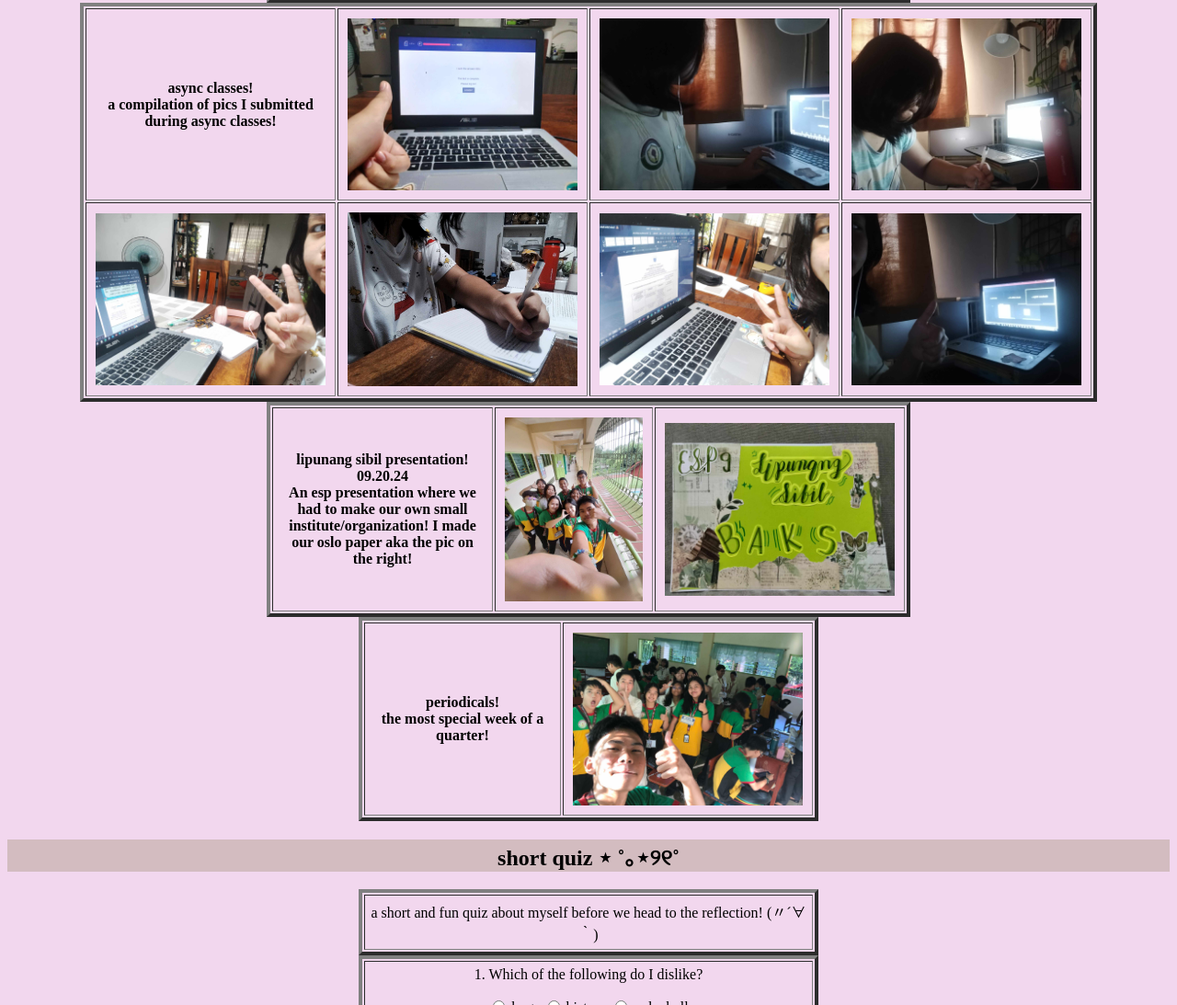
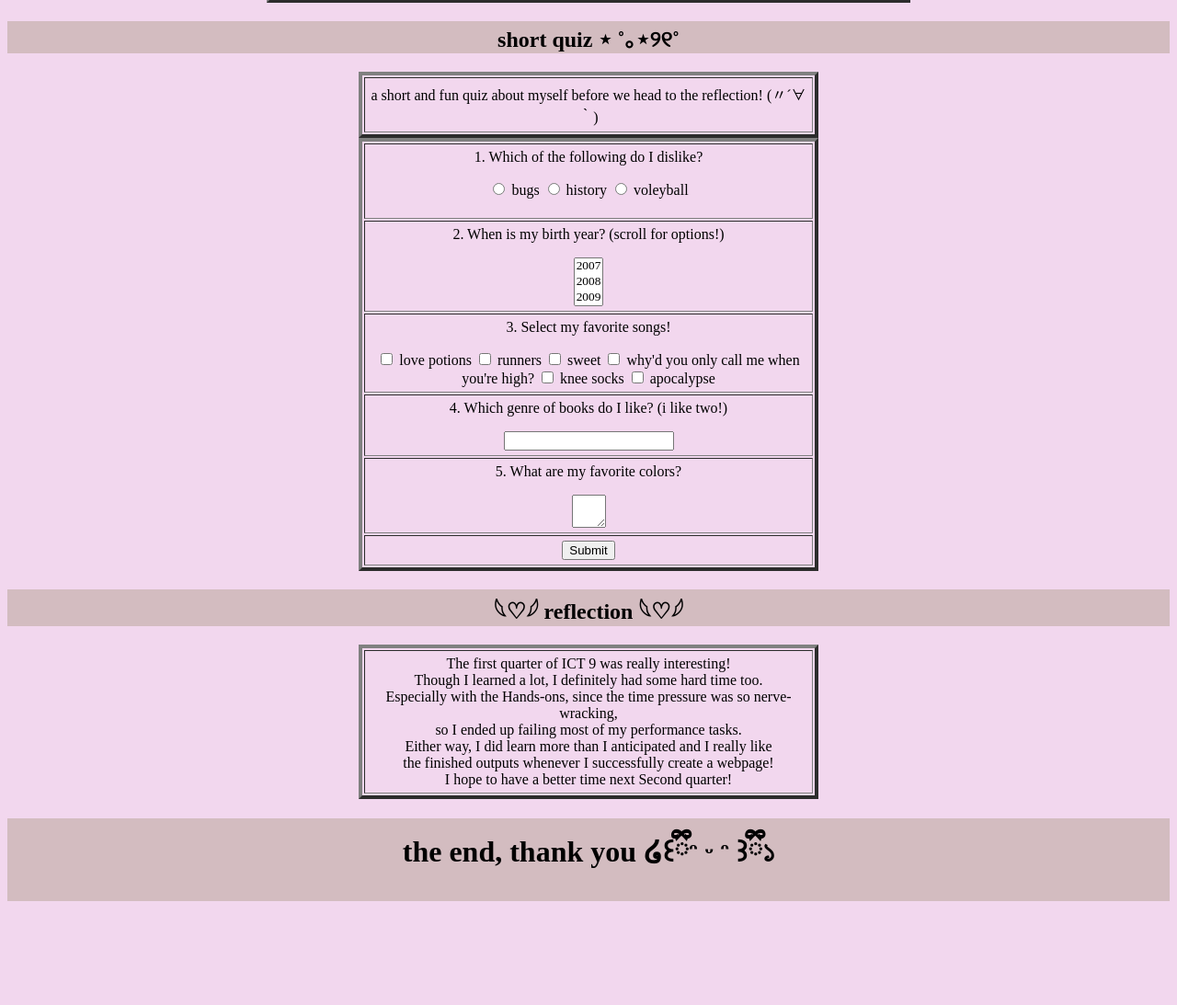
Before and after one commit to ccsarra/ccgsarra.github.io, a plain HTML site: page index.html in a window 1280 px wide. Shown: the part 2696-3789 px from the top of the page at 92% size. After the commit the page ends 3697 px from the top, so only its background shows below. Drawn offline with Linux system fonts and the light colour scheme.

Commit message:
Update index.html

```diff
--- a/index.html
+++ b/index.html
@@ -215,45 +215,6 @@ We had a debate against each other in Filipino! Super nerve-wracking!
 </tr>
 </table>
 
-<table border="4" cellpadding="10" width="500" align="center">
-<tr>
-<th> async classes! <br>
-a compilation of pics I submitted during async classes! <br>
-</th>
-</th>
-<td align="center"> <img src="ICT/async.jpg" width="250px" heigth="200px"></img> </td>
-<td align="center"> <img src="ICT/async 1.jpg" width="250px" heigth="200px"></img> </td>
-<td align="center"> <img src="ICT/async 2.jpg" width="250px" heigth="200px"></img> </td>
-</tr>
-<tr>
-<td align="center"> <img src="ICT/async 3.jpg" width="250px" heigth="200px"> </td>
-<td align="center"> <img src="ICT/async 4.jpg" width="250px" heigth="200px"> </td>
-<td align="center"> <img src="ICT/async 5.jpg" width="250px" heigth="200px"> </td>
-<td align="center"> <img src="ICT/async 6.jpg" width="250px" heigth="200px"> </td>
-</tr>
-</table>
-
-<table border="4" cellpadding="10" width="700" align="center">
-<tr>
-<th> lipunang sibil presentation! <br>
-09.20.24 <br>
-An esp presentation where we had to make our own small institute/organization!
-I made our oslo paper aka the pic on the right!
-</th>
-<td align="center"> <img src="ICT/esp group.jpg" width="150px" heigth="140px"> </td>
-<td align="center"> <img src="ICT/lipunang sibi.jpg" width="250px" heigth="200px"> </td
-</tr>
-</table>
-
-<table border="4" cellpadding="10" width="500" align="center">
-<tr>
-<th> periodicals! <br>
-the most special week of a quarter! <br>
-</th>
-<td align="center"> <img src="ICT/periodicals.jpg" width="250px" heigth="200px"> </td>
-</tr>
-</table>
-
 <h2> short quiz ⋆ ˚｡⋆୨୧˚ </h2>
 
 <table border="4" cellpadding="5" width="500" align="center">
```
